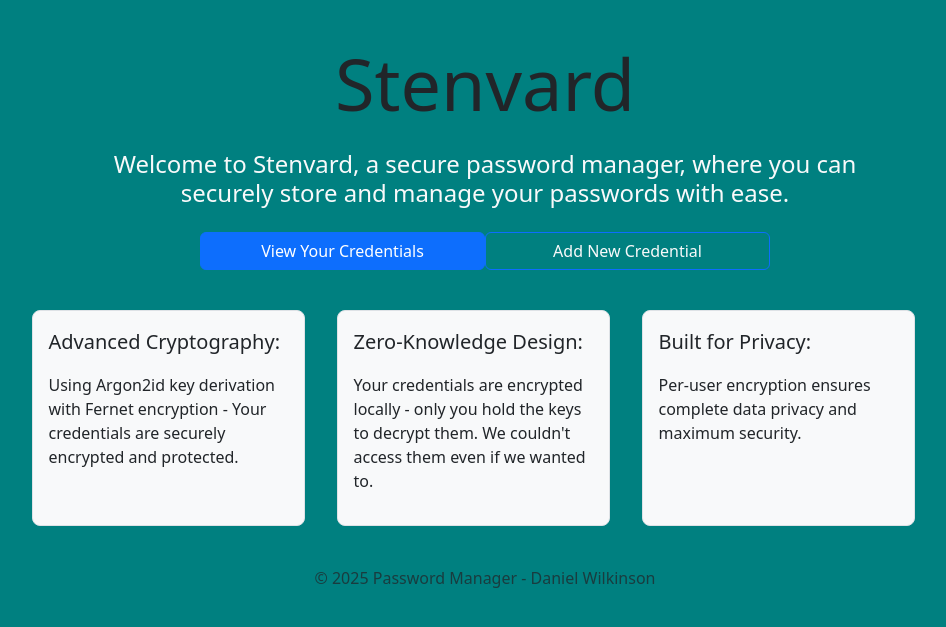
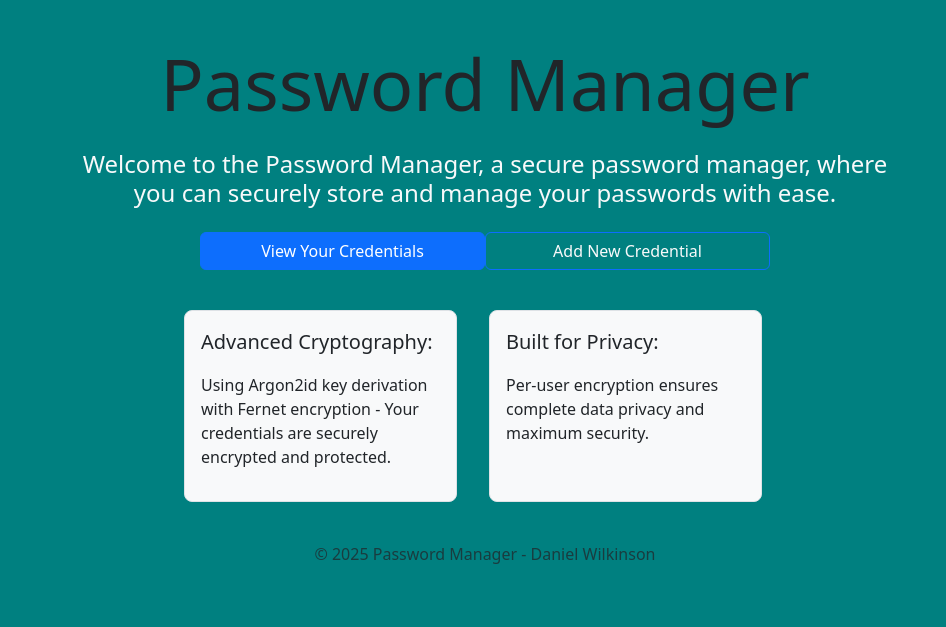
Before and after one commit to danjwilko/password_manager, a Django app: page / in a window 1280 px wide. Shown: the part 71-698 px from the top of the page, without its empty margins (155-1101 px from the left). Run offline with Django 5.2, Linux system fonts and the light colour scheme; the visitor is signed in with stand-in values (Sample User, id 1); some libraries are stand-ins or nearby versions.

Commit message:
Updated titles and password manger name.

```diff
--- a/password_manager/templates/password_manager/base.html
+++ b/password_manager/templates/password_manager/base.html
@@ -3,7 +3,7 @@
 <head>
     <meta charset="UTF-8">
     <meta name="viewport" content="width=device-width, initial-scale=1.0">
-    <title>Stenvard</title>
+    <title>Password Manager</title>
 
     {% load django_bootstrap5 %}
     {% bootstrap_css %}
--- a/password_manager/templates/password_manager/index.html
+++ b/password_manager/templates/password_manager/index.html
@@ -1,8 +1,8 @@
 {% extends 'password_manager/base.html' %}
 
 {% block content %}
-    <h3 class="display-2 text-center mb-4"> Stenvard</h3>
-    <h4 class="w-75 mx-auto text-light text-center mb-4">Welcome to Stenvard, a secure password manager, where you can securely store and manage your passwords with ease.</h4>
+    <h3 class="display-2 text-center mb-4"> Password Manager</h3>
+    <h4 class="w-75 mx-auto text-light text-center mb-4">Welcome to the Password Manager, a secure password manager, where you can securely store and manage your passwords with ease.</h4>
     <div class="row d-flex justify-content-center align-content-center mb-4">
     <a class="btn btn-primary btn-md col-3"
             href="{% url 'password_manager:credential' %}"> View Your Credentials</a>
@@ -16,10 +16,6 @@
             <p>Using Argon2id key derivation with Fernet encryption - Your credentials are securely encrypted and protected.</p>
             </div>
             <div class="p-3 mb-4 bg-light border rounded-3 col-3 m-3">
-            <p class="lead">Zero-Knowledge Design:
-            <p>Your credentials are encrypted locally - only you hold the keys to decrypt them. We couldn't access them even if we wanted to.</p>
-            </div>
-            <div class="p-3 mb-4 bg-light border rounded-3 col-3 m-3">
             <p class="lead">Built for Privacy:
                 <p>Per-user encryption ensures complete data privacy and maximum security.</p>
             </div>
```
